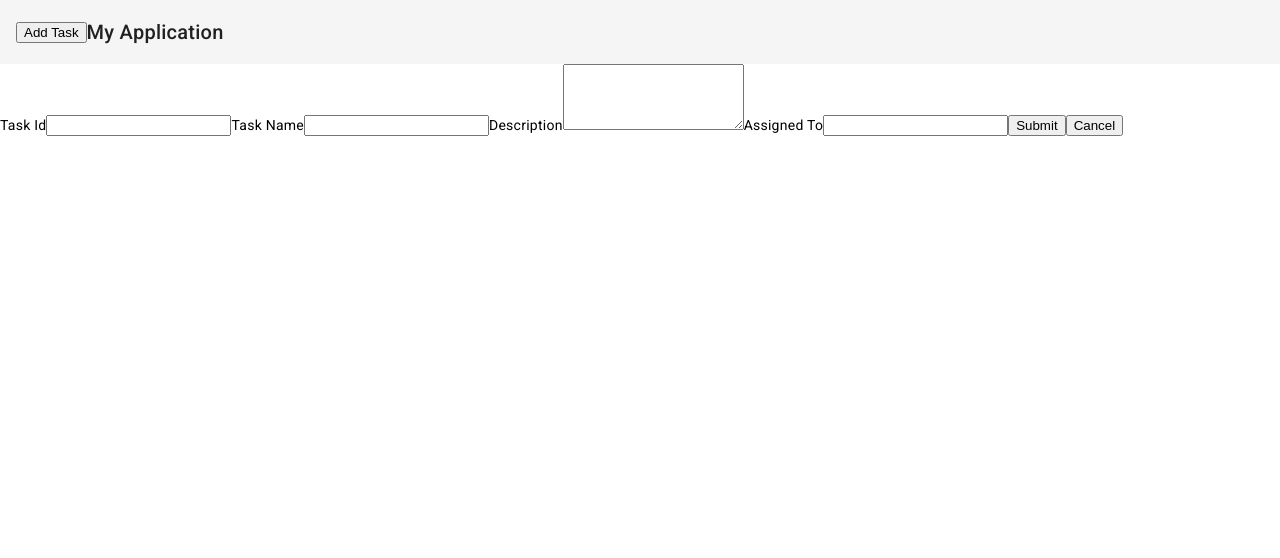
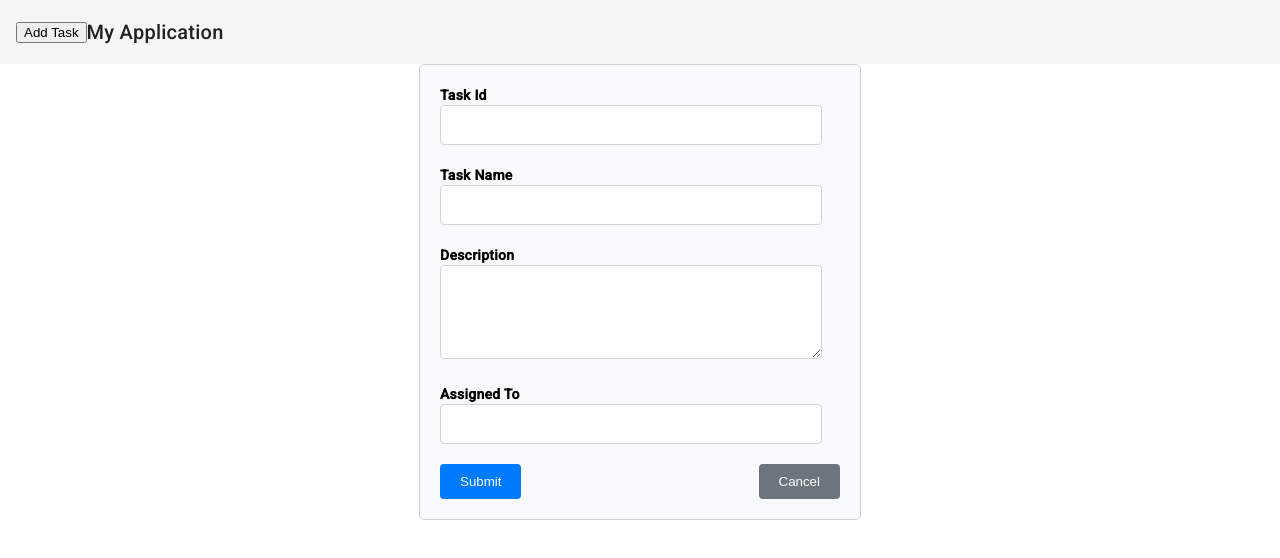
Before and after one commit to Sunless19/Tasktracker, an Angular app in the folder tasktracker/: page /add in a window 1280 px wide. Shown: the top 558 px of the page. Built offline with nearby package versions, Linux system fonts and the light colour scheme.

Commit message:
Finished user interface

```diff
--- a/tasktracker/src/app/add-task/add-task.component.html
+++ b/tasktracker/src/app/add-task/add-task.component.html
@@ -1,15 +1,21 @@
-<form (ngSubmit)="onSubmit()">
+<form class="task-form" (ngSubmit)="onSubmit()">
   <div class="form-group">
     <label for="taskId">Task Id</label>
     <input type="text" id="taskId" name="taskId" [(ngModel)]="taskId" class="form-control" required />
+  </div>
+  <div class="form-group">
     <label for="taskName">Task Name</label>
     <input type="text" id="taskName" name="taskName" [(ngModel)]="taskName" class="form-control" required />
+  </div>
+  <div class="form-group">
     <label for="taskDescription">Description</label>
     <textarea id="taskDescription" name="taskDescription" [(ngModel)]="taskDescription" class="form-control" rows="4"></textarea>
-
+  </div>
+  <div class="form-group">
     <label for="assignedTo">Assigned To</label>
     <input type="text" id="assignedTo" name="assignedTo" [(ngModel)]="assignedTo" class="form-control" />
-
+  </div>
+  <div class="button-group">
     <button type="submit" class="btn btn-primary">Submit</button>
     <button type="button" class="btn btn-secondary" (click)="onCancel()">Cancel</button>
   </div>
--- a/tasktracker/src/app/add-task/add-task.component.scss
+++ b/tasktracker/src/app/add-task/add-task.component.scss
@@ -0,0 +1,59 @@
+.task-form {
+    max-width: 400px;
+    margin: 0 auto;
+    padding: 20px;
+    background-color: #f8f9fa;
+    border: 1px solid #ced4da;
+    border-radius: 5px;
+  }
+
+  .form-group {
+    margin-bottom: 20px;
+    margin-right: 20px;
+  }
+
+  label {
+    font-weight: bold;
+  }
+
+  .form-control {
+    width: calc(100% - 20px); /* Reducem lățimea cu 20px pentru a lăsa un spațiu între câmpuri */
+    padding: 10px;
+    font-size: 16px;
+    border: 1px solid #ced4da;
+    border-radius: 4px;
+  }
+
+  textarea.form-control {
+    resize: vertical;
+  }
+
+  .button-group {
+    display: flex;
+    justify-content: space-between;
+  }
+
+  .btn {
+    padding: 10px 20px;
+    border: none;
+    border-radius: 4px;
+    cursor: pointer;
+  }
+
+  .btn-primary {
+    background-color: #007bff;
+    color: #fff;
+  }
+
+  .btn-primary:hover {
+    background-color: #0056b3;
+  }
+
+  .btn-secondary {
+    background-color: #6c757d;
+    color: #fff;
+  }
+
+  .btn-secondary:hover {
+    background-color: #5a6268;
+  }
--- a/tasktracker/src/app/service/task.service.ts
+++ b/tasktracker/src/app/service/task.service.ts
@@ -1,6 +1,6 @@
 import { Injectable } from '@angular/core';
 import { HttpClient, HttpHeaders } from '@angular/common/http';
-import { Observable } from 'rxjs';
+import { Observable, Subject } from 'rxjs';
 import { Task } from '../models/task';
 
 @Injectable({
@@ -15,21 +15,38 @@ export class TaskService {
 
   baseUrl = "https://localhost:7000/Task";
 
+  // Subiect pentru a emite evenimentul de actualizare a listei
+  private updateTaskListSubject = new Subject<Task[]>();
+
   constructor(private httpClient: HttpClient) {}
 
+  // Metoda pentru a obține lista de task-uri
   getTasks(): Observable<Task[]> {
     return this.httpClient.get<Task[]>(this.baseUrl, this.httpOptions);
   }
 
+  // Metoda pentru a adăuga un task nou
   addTask(newTask: Task): Observable<Task> {
     return this.httpClient.post<Task>(this.baseUrl, newTask, { headers: this.httpOptions.headers, responseType: 'text' as 'json' });
   }
 
+  // Metoda pentru a edita un task
   editTask(task: Task): Observable<Task> {
     return this.httpClient.put<Task>(`${this.baseUrl}/${task.id}`, task, this.httpOptions);
   }
 
+  // Metoda pentru a șterge un task
   deleteTask(id: string): Observable<string> {
     return this.httpClient.delete(`${this.baseUrl}/${id}`, { responseType: 'text' });
+  }
+
+  // Metoda pentru a emite evenimentul de actualizare a listei
+  updateTaskList(tasks: Task[]): void {
+    this.updateTaskListSubject.next(tasks);
+  }
+
+  // Metodă pentru a subscrie la evenimentul de actualizare a listei
+  onUpdateTaskList(): Observable<Task[]> {
+    return this.updateTaskListSubject.asObservable();
+  }
 }
-}
--- a/tasktracker/src/app/task-card/task-card.component.scss
+++ b/tasktracker/src/app/task-card/task-card.component.scss
@@ -1,8 +1,52 @@
-.task-columns {
-    display: flex;
-  }
+.task-card {
+  background-color: #fff;
+  border: 1px solid #e0e0e0;
+  border-radius: 8px;
+  padding: 16px;
+  box-shadow: 0 2px 5px rgba(0, 0, 0, 0.1);
+  transition: transform 0.2s ease-in-out;
+  position: relative; /* Pentru a poziționa butoanele de acțiune */
+}
 
-  .task-column {
-    flex: 1;
-    margin: 10px;
-  }
+.task-card:hover {
+  transform: translateY(-4px);
+}
+
+.task-name {
+  font-size: 20px;
+  font-weight: bold;
+  color: #333;
+  margin-bottom: 8px;
+}
+
+.task-description {
+  color: #666;
+  margin-bottom: 8px;
+}
+
+.task-assignedTo {
+  font-style: italic;
+  color: #777;
+  margin-bottom: 8px;
+}
+
+.task-status {
+  font-weight: bold;
+  color: #28a745; /* Verde pentru status "Done" */
+  margin-bottom: 16px;
+}
+
+.task-actions {
+  position: absolute;
+  top: 12px;
+  right: 12px;
+}
+
+.task-actions button {
+  margin-left: 8px;
+}
+
+.task-column {
+  flex: 1;
+  margin: 10px;
+}
--- a/tasktracker/src/app/task-card/task-card.component.ts
+++ b/tasktracker/src/app/task-card/task-card.component.ts
@@ -16,7 +16,6 @@ import { MatDialog } from '@angular/material/dialog';
 export class TaskCardComponent {
   @Input() task: Task;
   @Output() deleteTaskEvent = new EventEmitter<Task>();
-TaskListComponent: any;
 
   constructor(private dialog: MatDialog, private taskService: TaskService) {}
 
```
Lines whose indentation alone changed are shown as unchanged.
